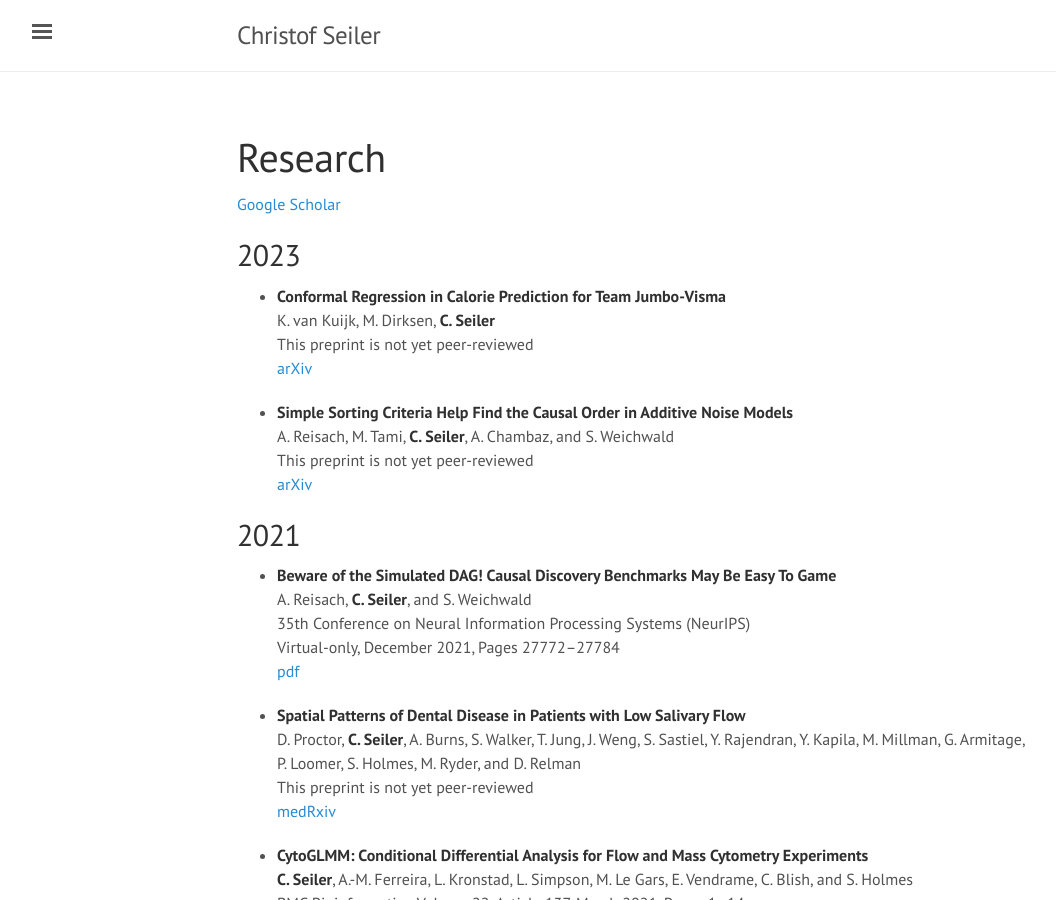
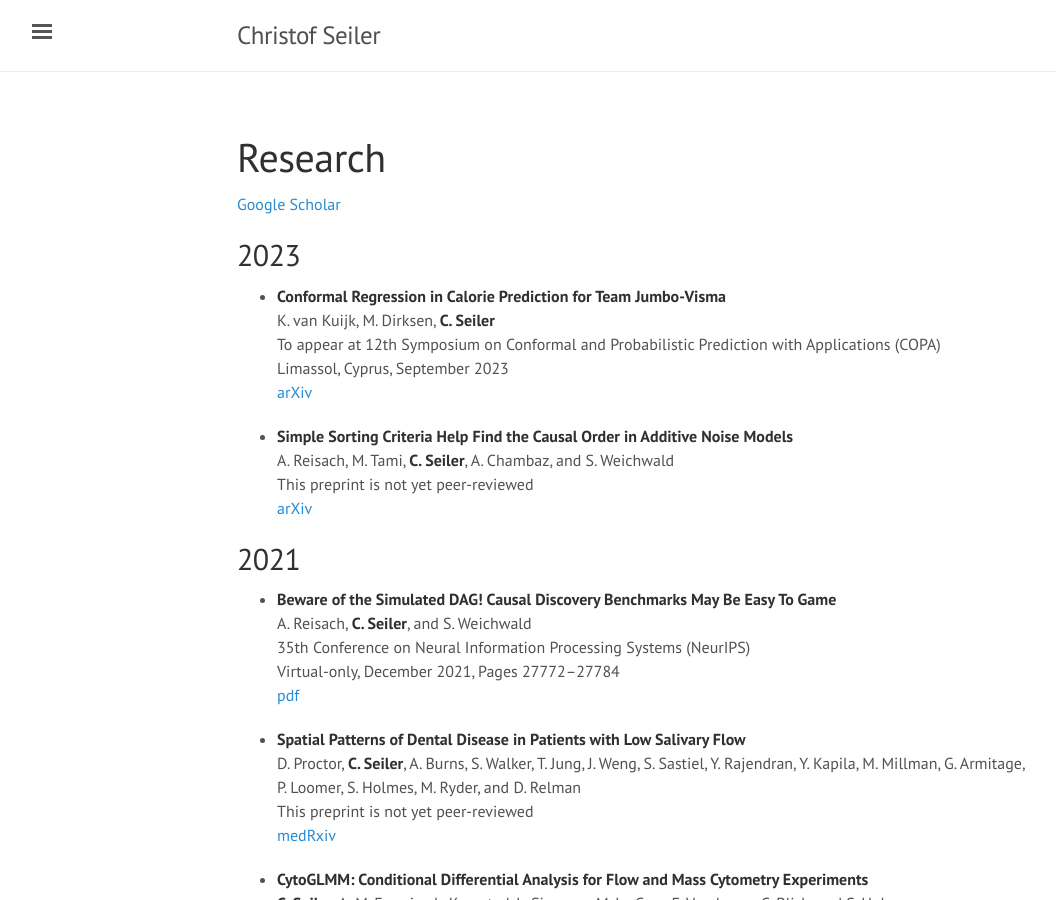
Before and after one commit to ChristofSeiler/ChristofSeiler.github.io, a Jekyll site: the page built from research.md, in a window 1280 px wide and 900 px high. Shown: the whole window, without its empty margins (3-1059 px from the left). Built offline with Jekyll 4.4.1, drawn with Linux system fonts in a browser that asks for light colours.

Commit message:
updated COPA 2023 reference

```diff
--- a/research.md
+++ b/research.md
@@ -9,7 +9,8 @@ title: Research
 
 * **Conformal Regression in Calorie Prediction for Team Jumbo-Visma** <br>
 K. van Kuijk, M. Dirksen, **C. Seiler** <br>
-This preprint is not yet peer-reviewed <br>
+To appear at 12th Symposium on Conformal and Probabilistic Prediction with Applications (COPA) <br>
+Limassol, Cyprus, September 2023 <br>
 [arXiv](https://arxiv.org/abs/2304.03778)
 
 * **Simple Sorting Criteria Help Find the Causal Order in Additive Noise Models** <br>
```
